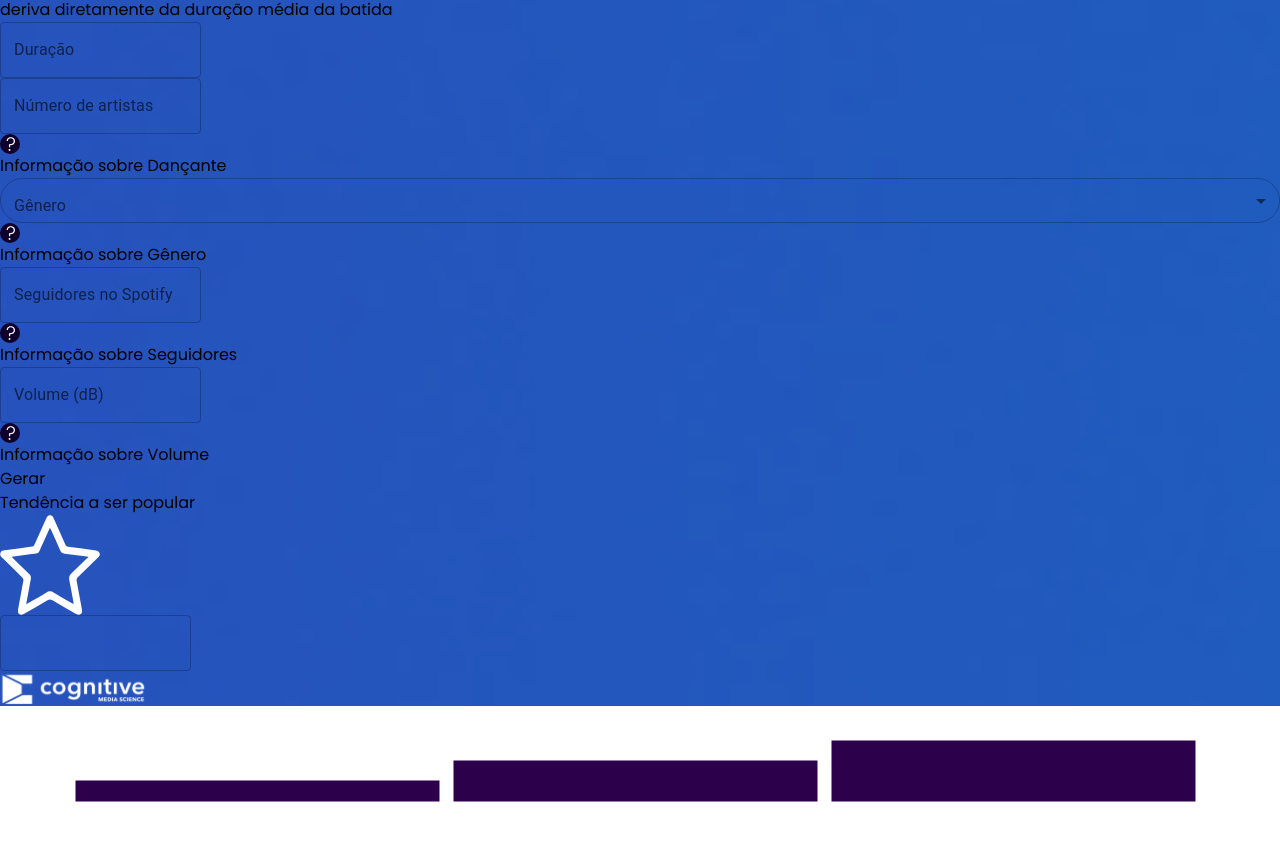
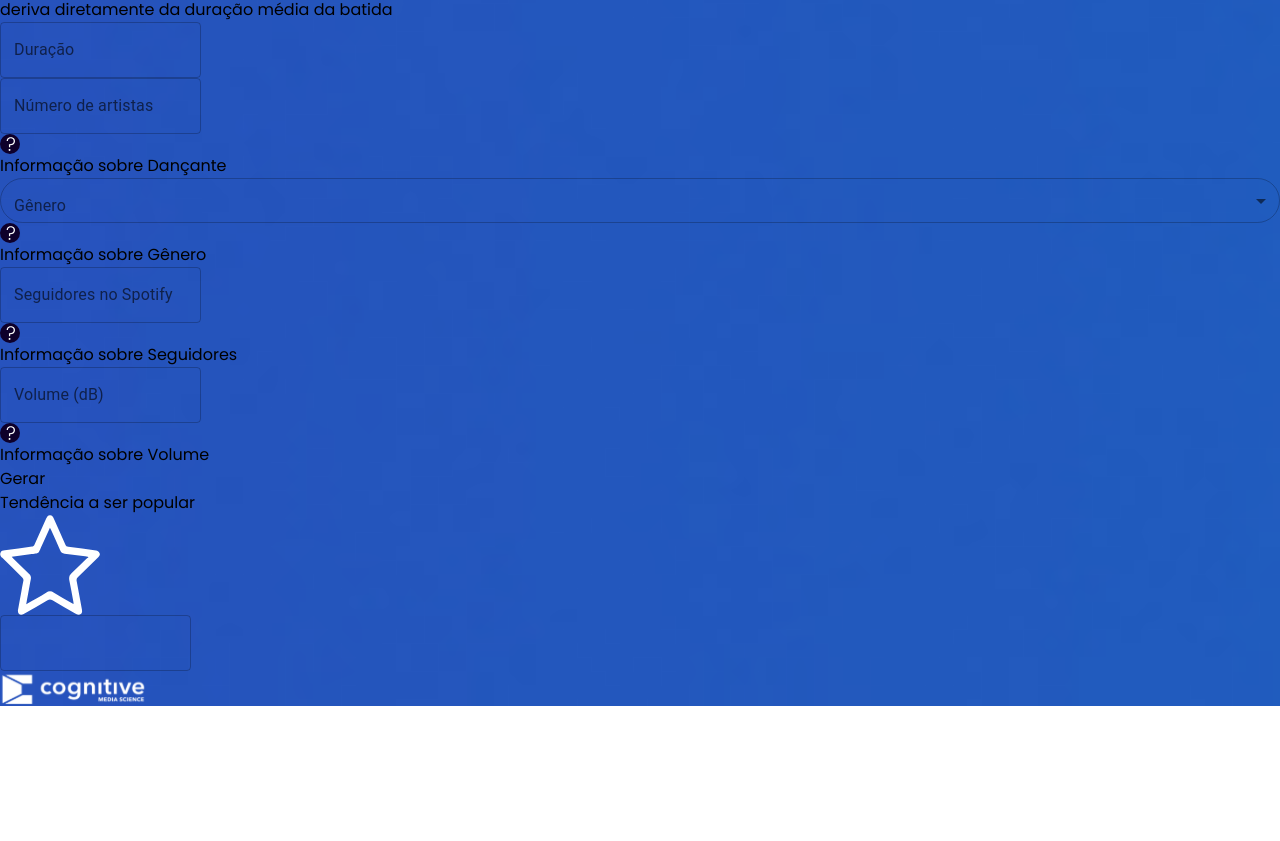
Before and after one commit to guisarria/simulador-musica, a Next.js app: page / in a window 1280 px wide. Shown: the part 11043-11884 px from the top of the page. After the commit the page ends 11749 px from the top, so only its background shows below. Built offline with nearby package versions, Linux system fonts and the light colour scheme.

Commit message:
DELETED: Deleted placeholder files.

```diff
--- a/app/components/chart.tsx
+++ /dev/null
@@ -1,35 +0,0 @@
-'use client'
-import { ResponsiveBar } from '@nivo/bar'
-import { data } from './data'
-
-export default function Chart() {
-  return (
-    <ResponsiveBar
-      data={data}
-      keys={['score']}
-      indexBy="scoreName"
-      margin={{ top: 70, right: 70, bottom: 50, left: 60 }}
-      padding={0.04}
-      valueScale={{ type: 'linear' }}
-      indexScale={{ type: 'band', round: true }}
-      colors={{ scheme: 'purple_orange' }}
-      borderWidth={1}
-      axisLeft={null}
-      axisTop={null}
-      axisRight={null}
-      axisBottom={{
-        tickSize: 0,
-        tickPadding: 0,
-        tickRotation: 0,
-      }}
-      enableGridY={false}
-      enableLabel={false}
-      role="application"
-      isFocusable={true}
-      ariaLabel="Music Score"
-      barAriaLabel={function (e: any) {
-        return e.id + ': ' + e.formattedValue + ' in scoreName: ' + e.indexValue
-      }}
-    />
-  )
-}
--- a/app/components/data.ts
+++ /dev/null
@@ -1,18 +0,0 @@
-export const data = [
-  // TODO Learn to change colors, maybe reactive component with gifs
-  {
-    scoreName: 'Flopou',
-    score: 1000,
-    scoreColor: 'rgba(252, 9, 82, 1)',
-  },
-  {
-    scoreName: 'Viral',
-    score: 2000,
-    scoreColor: 'rgba(252, 9, 82, 1)',
-  },
-  {
-    scoreName: 'Hit',
-    score: 3000,
-    scoreColor: 'rgba(252, 9, 82, 1)',
-  },
-]
--- a/app/components/outputResult.tsx
+++ b/app/components/outputResult.tsx
@@ -1,7 +1,6 @@
 import Image from 'next/image'
 import OutputStar from '../../assets/output-star.svg'
 import OutputTextField from './outputTextField'
-import Chart from './chart'
 
 export default function OutputResult() {
   return (
@@ -11,7 +10,6 @@ export default function OutputResult() {
         <Image src={OutputStar} width={100} height={100} alt="Estrela branca" className="z-10" />
         <OutputTextField />
       </div>
-      <Chart />
     </>
   )
 }
--- a/app/components/simulator.tsx
+++ b/app/components/simulator.tsx
@@ -1,5 +1,4 @@
 import { AcousticCheck, DancingCheck, EnergeticCheck, ExplicitCheck, InstrumentalCheck, SpokenCheck, WithValenceCheck, WithVivacityCheck } from './checkbox'
-import Chart from './chart'
 import { MusicGenderSelect, TempoSelect } from './select'
 import Image from 'next/image'
 import OutputResult from './outputResult'
--- a/package.json
+++ b/package.json
@@ -12,14 +12,11 @@
     "@emotion/react": "^11.10.6",
     "@emotion/styled": "^11.10.6",
     "@mui/material": "^5.11.16",
-    "@nivo/bar": "^0.80.0",
-    "@nivo/core": "0.80.0",
-    "@nivo/tooltip": "0.80.0",
     "@types/node": "18.15.11",
     "@types/react": "18.0.31",
     "@types/react-dom": "18.0.11",
+    "axios": "^1.3.5",
     "next": "13.2.4",
-    "nivo": "^0.31.0",
     "prop-types": ">=15.5.10 <16.0.0",
     "react": "18.2.0",
     "react-dom": "18.2.0",
```
Also changed, not shown: 2 other files (tests, documents, lock files or other folders).
